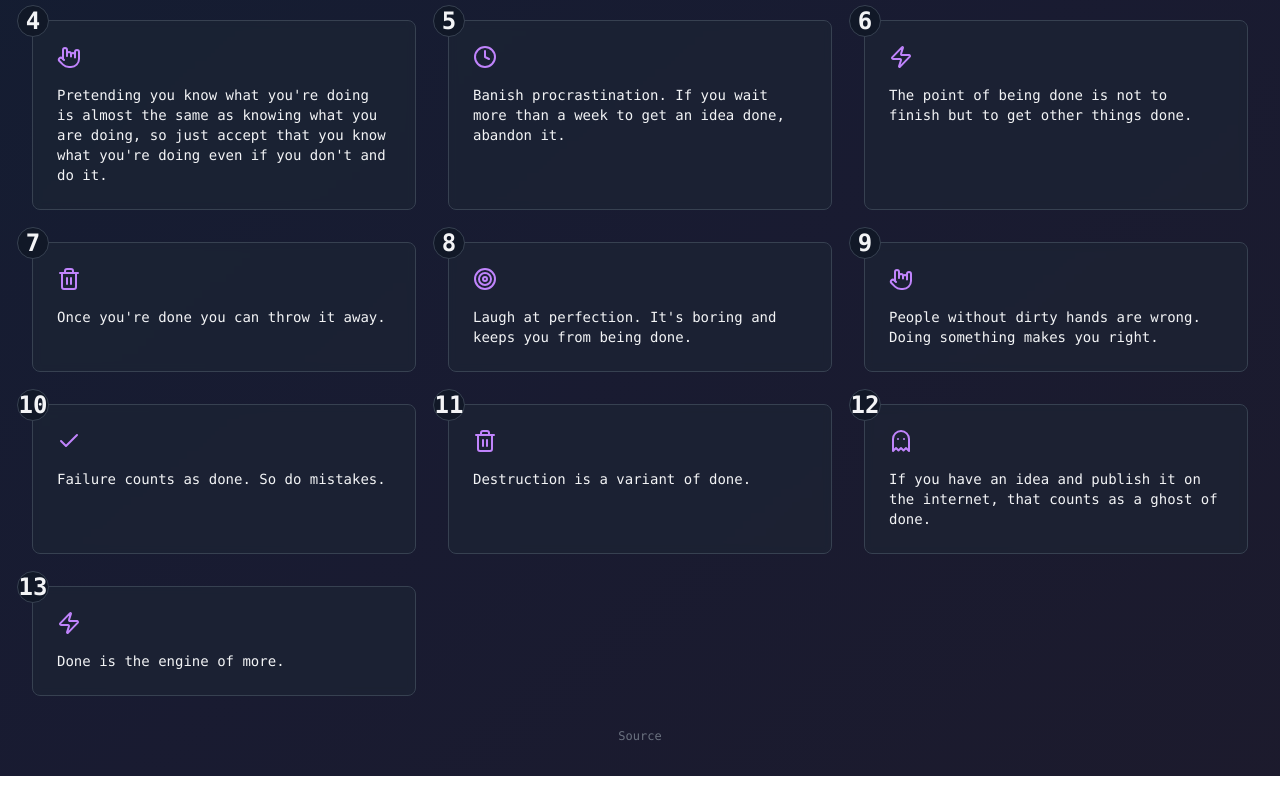
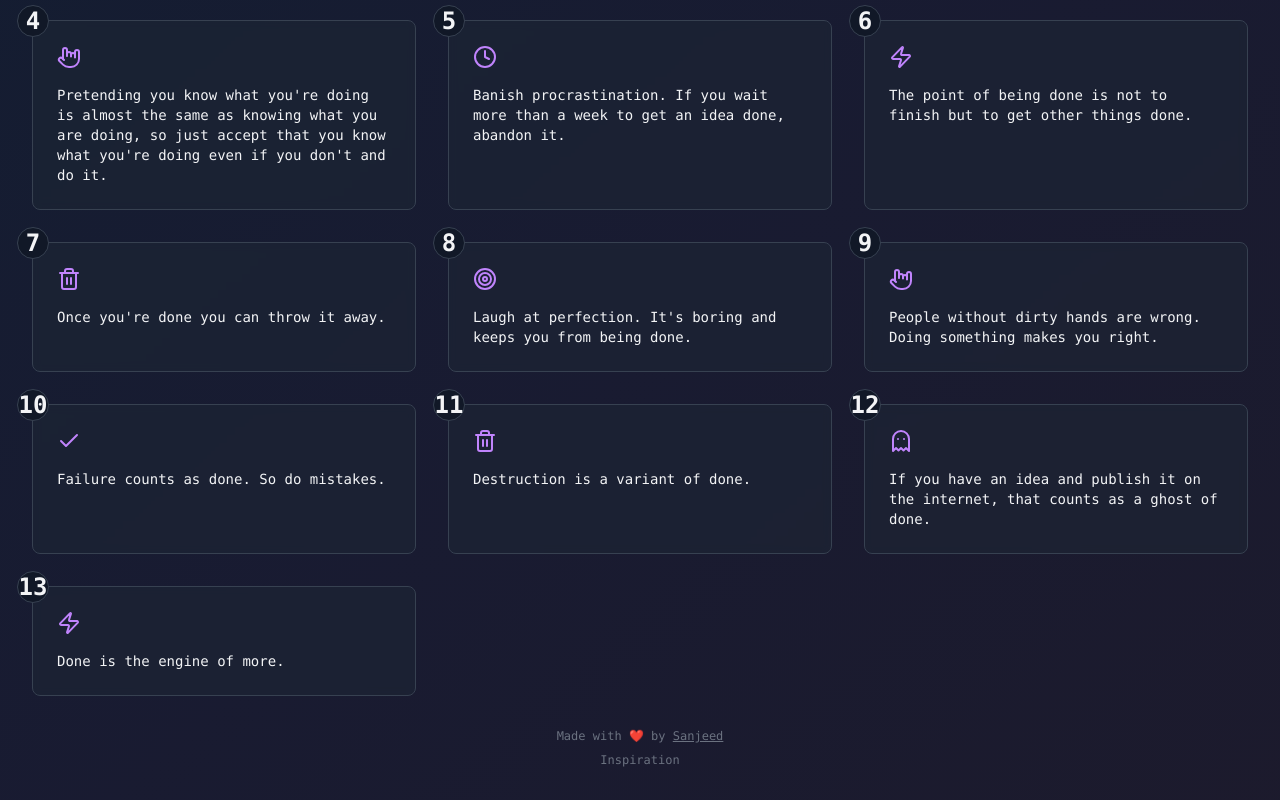
Before and after one commit to sanjeed5/cult-of-done-poster, a Next.js app: page / in a window 1280 px wide. Shown: the part 270-1070 px from the top of the page. Before the commit the page ends 1046 px from the top, so only its background shows below. Built offline with nearby package versions, Linux system fonts and the light colour scheme.

Commit message:
add made with love

```diff
--- a/cult-of-done-poster-enhanced.tsx
+++ b/cult-of-done-poster-enhanced.tsx
@@ -40,14 +40,24 @@ const CultOfDonePoster: React.FC = () => {
             </div>
           ))}
         </div>
+        <div className="flex flex-col items-center mt-8 space-y-2">
+          <a
+            href="https://sanjeed.in"
+            target="_blank"
+            rel="noopener noreferrer"
+            className="text-xs text-gray-500 hover:text-gray-400 transition-colors"
+          >
+            Made with ❤️ by <span className="underline">Sanjeed</span>
+          </a>
           <a
             href="https://medium.com/@bre/the-cult-of-done-manifesto-724ca1c2ff13"
             target="_blank"
             rel="noopener noreferrer"
-          className="block text-center mt-8 text-xs text-gray-500 hover:text-gray-400 transition-colors"
+            className="text-xs text-gray-500 hover:text-gray-400 transition-colors"
           >
-          Source
+            Inspiration
           </a>
+        </div>
       </div>
     </div>
   );
```
Lines whose indentation alone changed are shown as unchanged.
